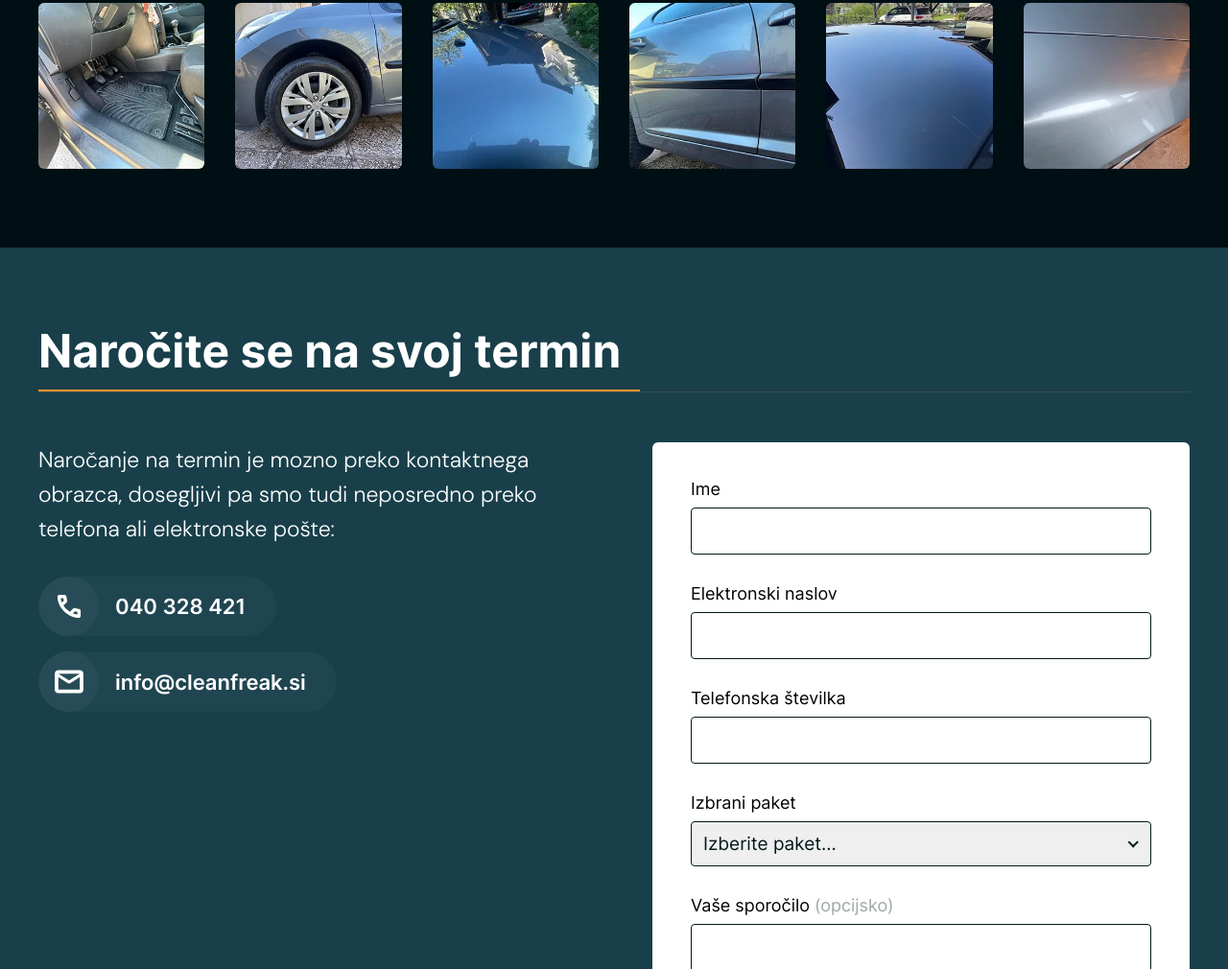
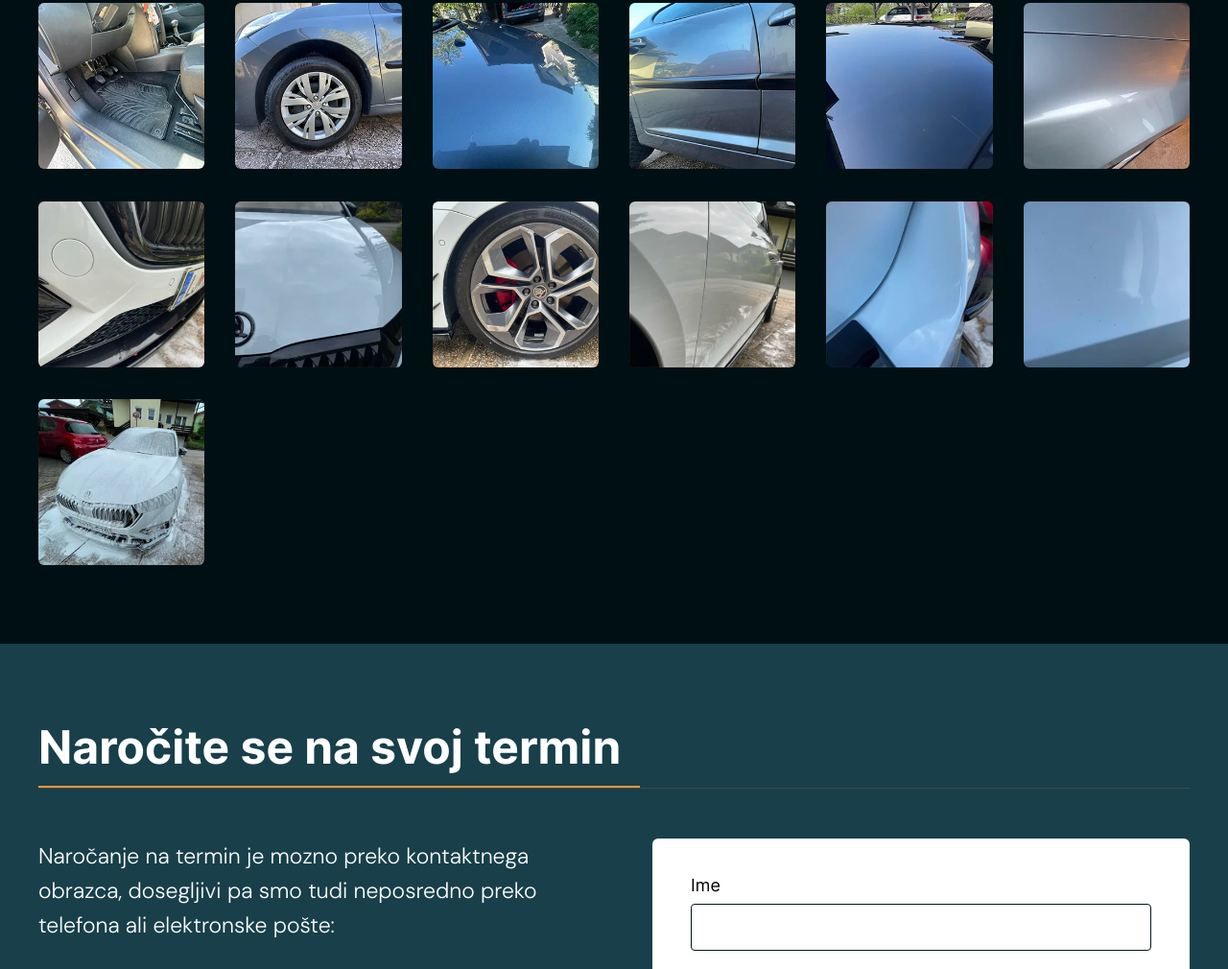
Before and after one commit to Piksie/cleanfreak, a website: page index.html in a window 1280 px wide. Shown: the part 4868-5878 px from the top of the page at 96% size. Drawn offline with Linux system fonts and the light colour scheme.

Commit message:
Add photos to the gallery

```diff
--- a/index.html
+++ b/index.html
@@ -512,6 +512,55 @@
                 alt="Before and after picture of Cleanfreak services"
               />
             </a>
+            <a data-fslightbox="gallery" href="assets/images/cf__ba__13.webp">
+              <img
+                class="gallery__thumbnail"
+                src="assets/images/cf__ba__13--thumb.webp"
+                alt="Before and after picture of Cleanfreak services"
+              />
+            </a>
+            <a data-fslightbox="gallery" href="assets/images/cf__ba__14.webp">
+              <img
+                class="gallery__thumbnail"
+                src="assets/images/cf__ba__14--thumb.webp"
+                alt="Before and after picture of Cleanfreak services"
+              />
+            </a>
+            <a data-fslightbox="gallery" href="assets/images/cf__ba__15.webp">
+              <img
+                class="gallery__thumbnail"
+                src="assets/images/cf__ba__15--thumb.webp"
+                alt="Before and after picture of Cleanfreak services"
+              />
+            </a>
+            <a data-fslightbox="gallery" href="assets/images/cf__ba__16.webp">
+              <img
+                class="gallery__thumbnail"
+                src="assets/images/cf__ba__16--thumb.webp"
+                alt="Before and after picture of Cleanfreak services"
+              />
+            </a>
+            <a data-fslightbox="gallery" href="assets/images/cf__ba__17.webp">
+              <img
+                class="gallery__thumbnail"
+                src="assets/images/cf__ba__17--thumb.webp"
+                alt="Before and after picture of Cleanfreak services"
+              />
+            </a>
+            <a data-fslightbox="gallery" href="assets/images/cf__ba__18.webp">
+              <img
+                class="gallery__thumbnail"
+                src="assets/images/cf__ba__18--thumb.webp"
+                alt="Before and after picture of Cleanfreak services"
+              />
+            </a>
+            <a data-fslightbox="gallery" href="assets/images/cf__ba__19.webp">
+              <img
+                class="gallery__thumbnail"
+                src="assets/images/cf__ba__19--thumb.webp"
+                alt="Before and after picture of Cleanfreak services"
+              />
+            </a>
           </div>
         </section>
       </div>
```
Also changed, not shown: assets/images/cf__ba__13--thumb.webp (added), assets/images/cf__ba__13.webp (added), assets/images/cf__ba__14--thumb.webp (added), assets/images/cf__ba__14.webp (added), assets/images/cf__ba__15--thumb.webp (added), assets/images/cf__ba__15.webp (added), assets/images/cf__ba__16--thumb.webp (added), assets/images/cf__ba__16.webp (added), assets/images/cf__ba__17--thumb.webp (added), assets/images/cf__ba__17.webp (added), assets/images/cf__ba__18--thumb.webp (added), assets/images/cf__ba__18.webp (added), assets/images/cf__ba__19--thumb.webp (added), assets/images/cf__ba__19.webp (added).
